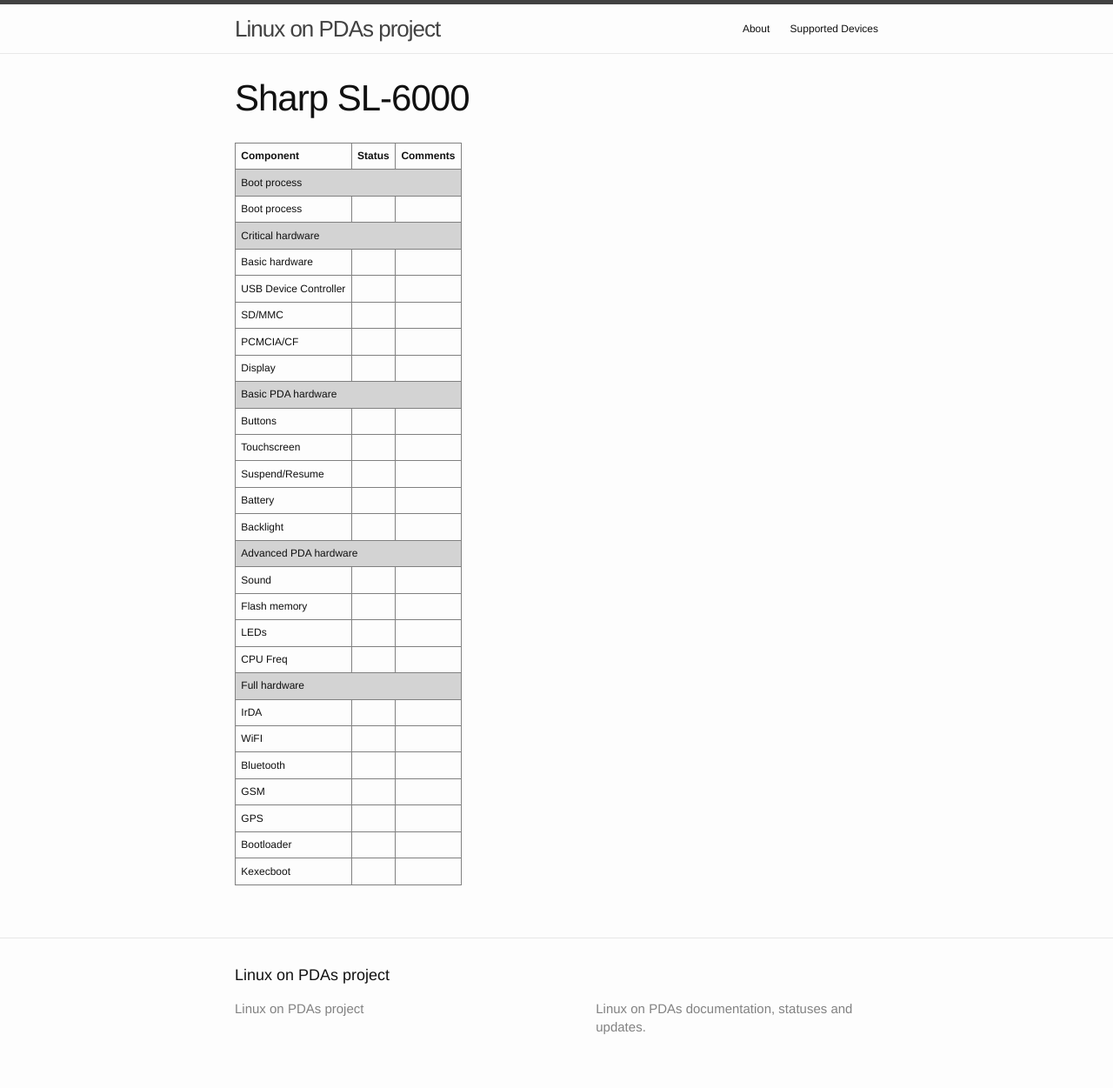
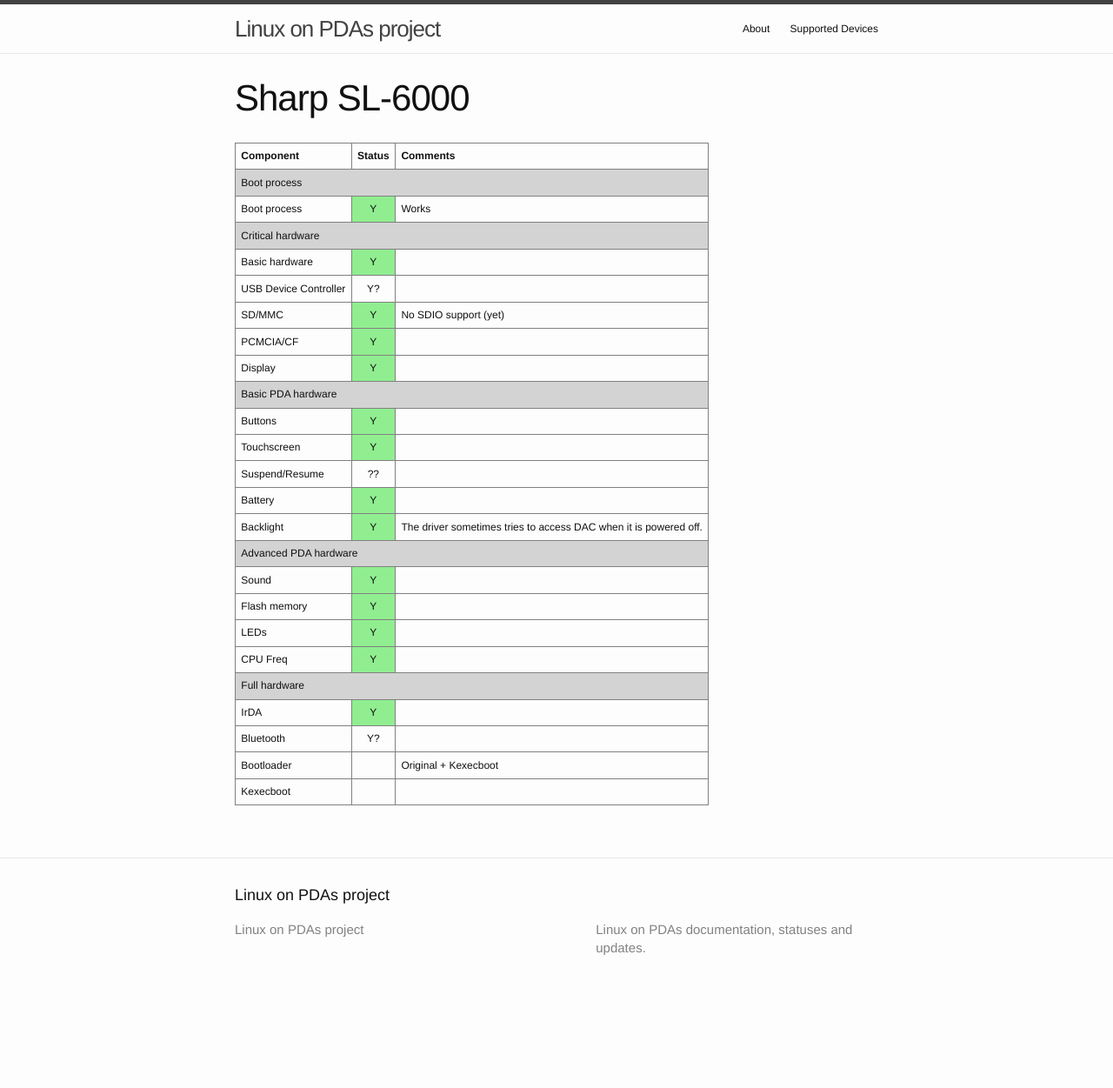
Before and after one commit to LinuxPDA/linuxpda.github.io, a Jekyll site: the page built from _devices/Sharp/Zaurus/sl6000.md, in a window 1280 px wide. Shown: the whole page at 87% size. Built offline with Jekyll 4.4.1, drawn with Linux system fonts in a browser that asks for light colours; after the commit the page ends 1160 px from its top, so only the background shows below that.

Commit message:
sl6000 status
Signed-off-by: Dmitry Eremin-Solenikov <dbaryshkov@gmail.com>

```diff
--- a/_devices/Sharp/Zaurus/sl6000.md
+++ b/_devices/Sharp/Zaurus/sl6000.md
@@ -3,4 +3,28 @@
 vendor: Sharp
 family: Zaurus
 model: SL-6000
+status-boot: Y
+status-boot-comment: Works
+status-basic: Y
+status-udc: Y?
+status-mmc: Y
+status-mmc-comment: No SDIO support (yet)
+status-pcmcia: Y
+status-display: Y
+status-buttons: Y
+status-touchscreen: Y
+status-suspend: ??
+status-battery: Y
+status-backlight: Y
+status-backlight-comment: The driver sometimes tries to access DAC when it is powered off.
+status-sound: Y
+status-flash: Y
+status-leds: Y
+status-cpufreq: Y
+status-irda: Y
+status-wifi: NA
+status-bluetooth: Y?
+status-gsm: NA
+status-gps: NA
+status-bootloader-comment: Original + Kexecboot
 ---
```
